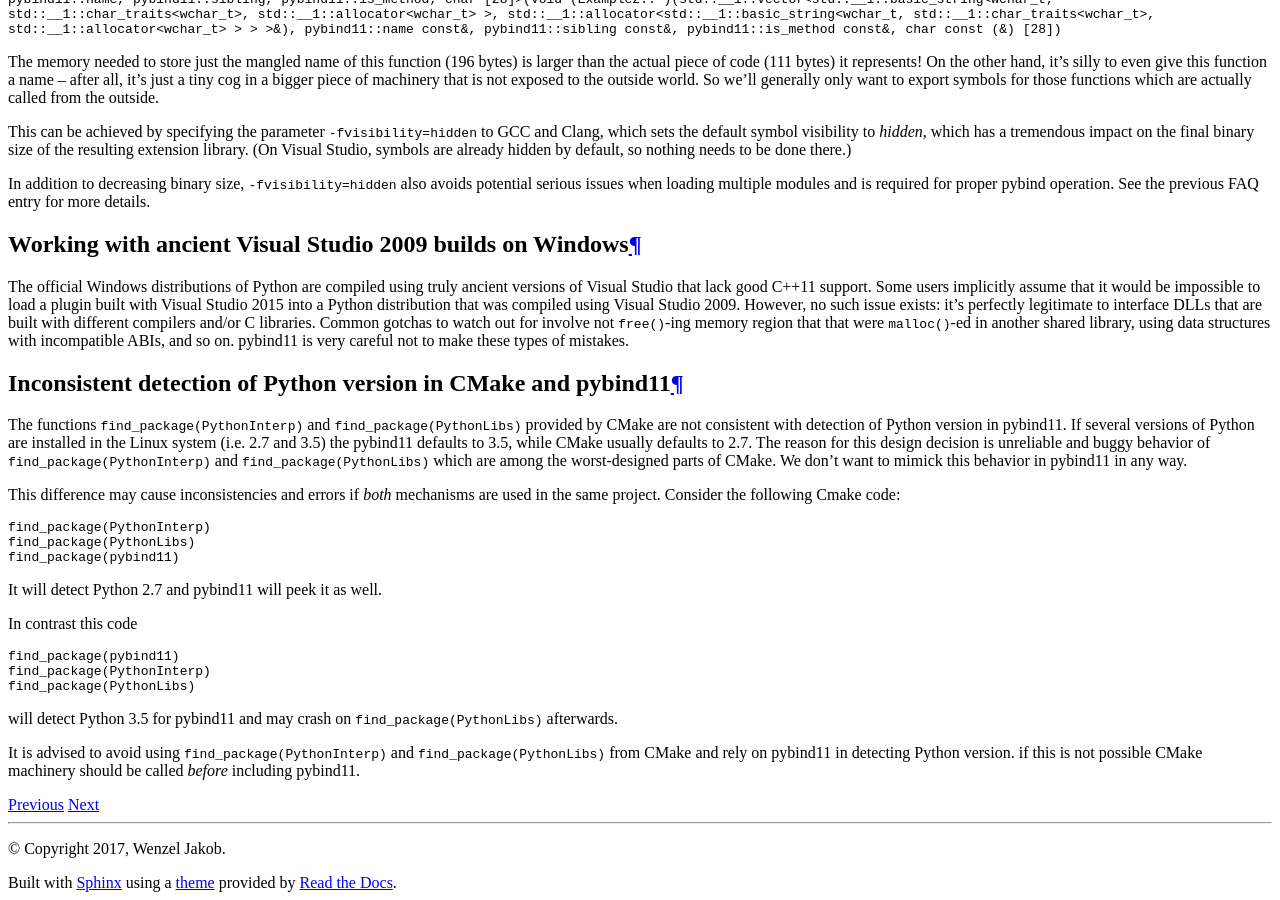
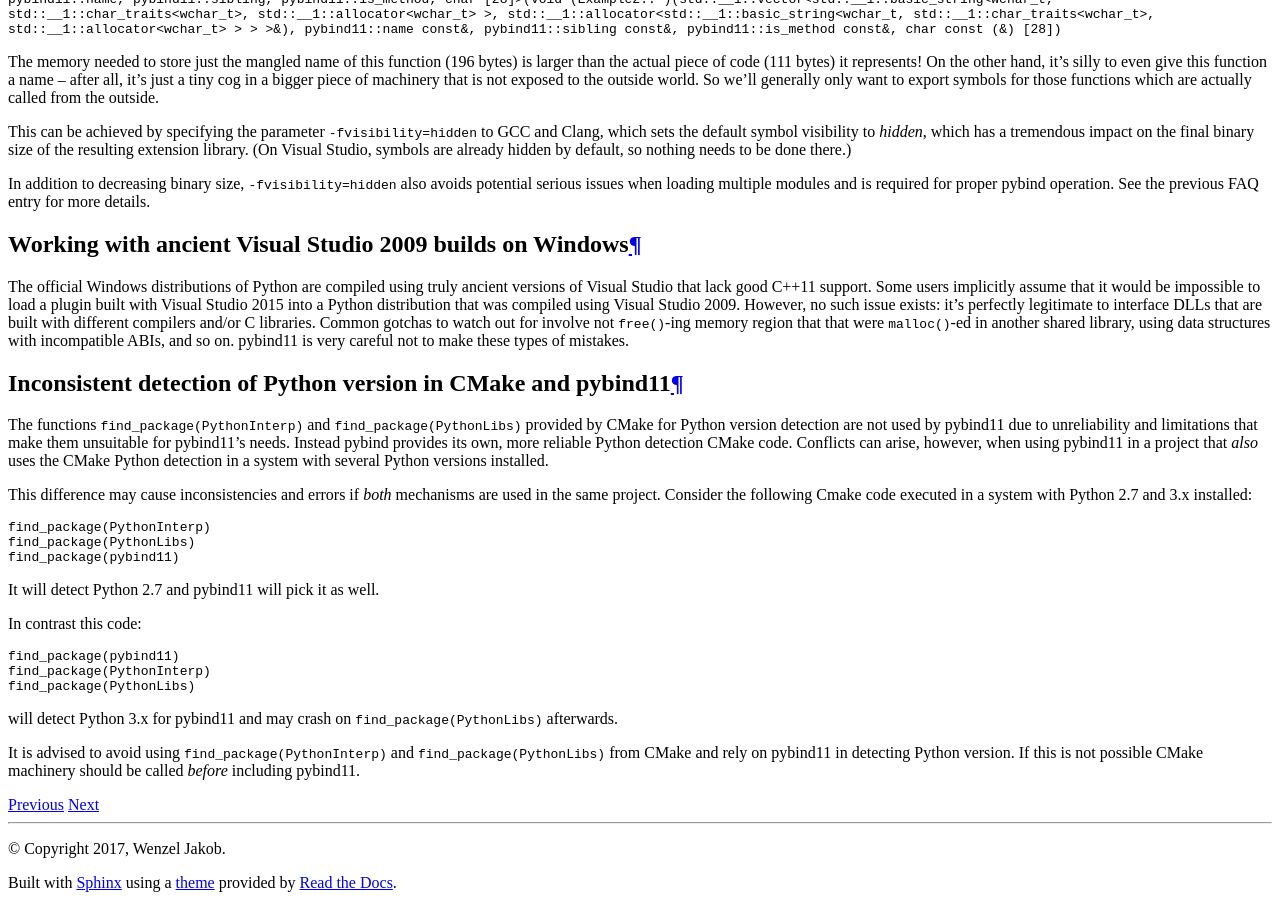
Before and after one commit to pybind/pybind11, a Sphinx documentation site: the page built from docs/faq.rst, in a window 1280 px wide and 900 px high, scrolled down 3295 px. Built offline with Sphinx 7.4.7 and the Read the Docs theme 2.0.0, drawn with Linux system fonts in a browser that asks for light colours.

Commit message:
Update faq.rst
Too aggressive wording removed.

```diff
--- a/docs/faq.rst
+++ b/docs/faq.rst
@@ -246,13 +246,13 @@ Inconsistent detection of Python version in CMake and pybind11
 ==============================================================
 
 The functions ``find_package(PythonInterp)`` and ``find_package(PythonLibs)`` provided by CMake
-are not consistent with detection of Python version in pybind11. If several versions of Python are installed
-in the Linux system (i.e. 2.7 and 3.5) the pybind11 defaults to 3.5, while CMake usually defaults to 2.7.
-The reason for this design decision is unreliable and buggy behavior of ``find_package(PythonInterp)`` and ``find_package(PythonLibs)``
-which are among the worst-designed parts of CMake. We don't want to mimick this behavior in pybind11 in any way.
+for Python version detection are not used by pybind11 due to unreliability and limitations that make
+them unsuitable for pybind11's needs. Instead pybind provides its own, more reliable Python detection
+CMake code. Conflicts can arise, however, when using pybind11 in a project that *also* uses the CMake
+Python detection in a system with several Python versions installed.
 
 This difference may cause inconsistencies and errors if *both* mechanisms are used in the same project. Consider the following
-Cmake code:
+Cmake code executed in a system with Python 2.7 and 3.x installed:
 
 .. code-block:: cmake
 
@@ -260,9 +260,9 @@ Cmake code:
     find_package(PythonLibs)
     find_package(pybind11)
 
-It will detect Python 2.7 and pybind11 will peek it as well.
+It will detect Python 2.7 and pybind11 will pick it as well.
 
-In contrast this code
+In contrast this code:
 
 .. code-block:: cmake
 
@@ -270,7 +270,7 @@ In contrast this code
     find_package(PythonInterp)
     find_package(PythonLibs)
 
-will detect Python 3.5 for pybind11 and may crash on ``find_package(PythonLibs)`` afterwards.
+will detect Python 3.x for pybind11 and may crash on ``find_package(PythonLibs)`` afterwards.
 
 It is advised to avoid using ``find_package(PythonInterp)`` and ``find_package(PythonLibs)`` from CMake and rely
-on pybind11 in detecting Python version. if this is not possible CMake machinery should be called *before* including pybind11.
+on pybind11 in detecting Python version. If this is not possible CMake machinery should be called *before* including pybind11.
```
